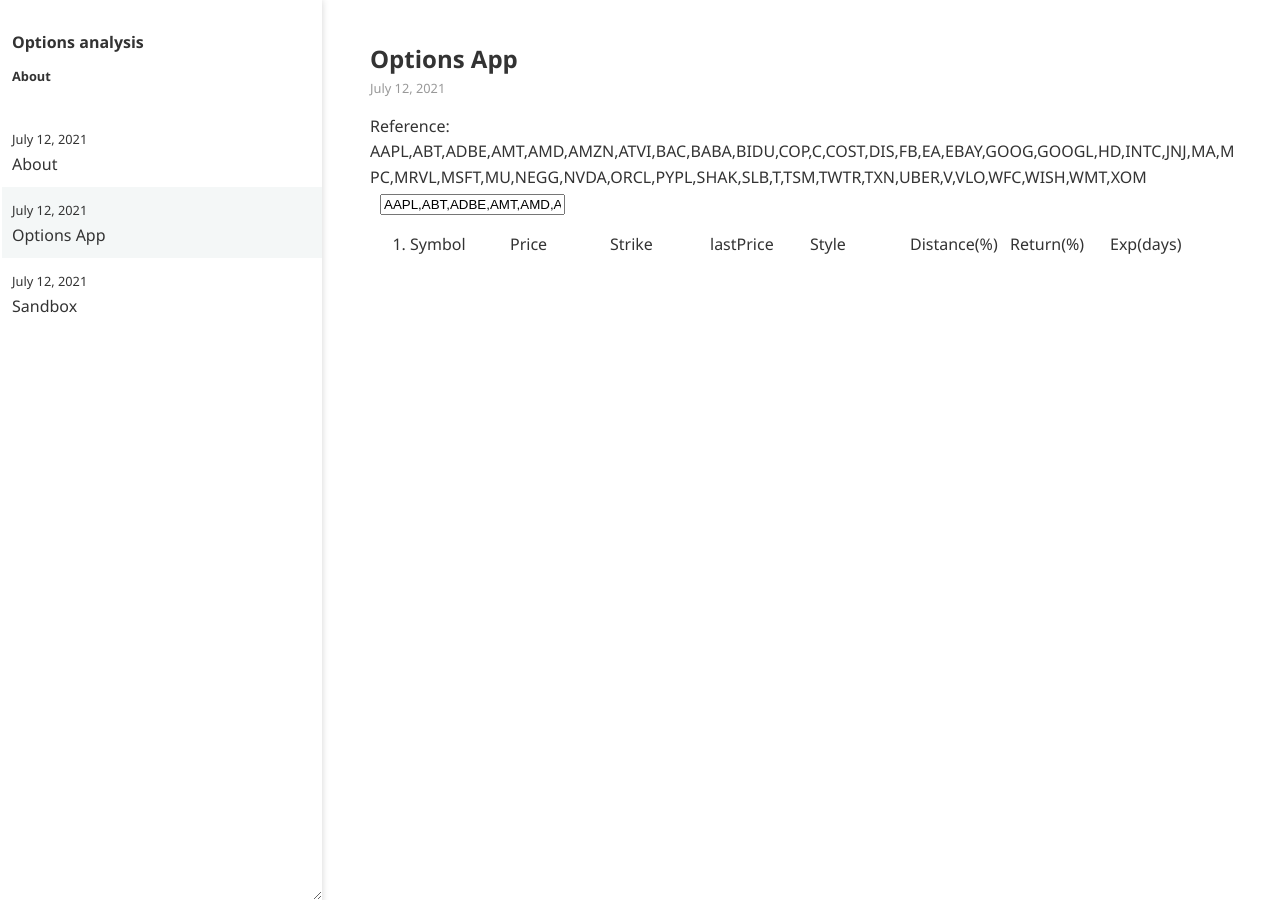
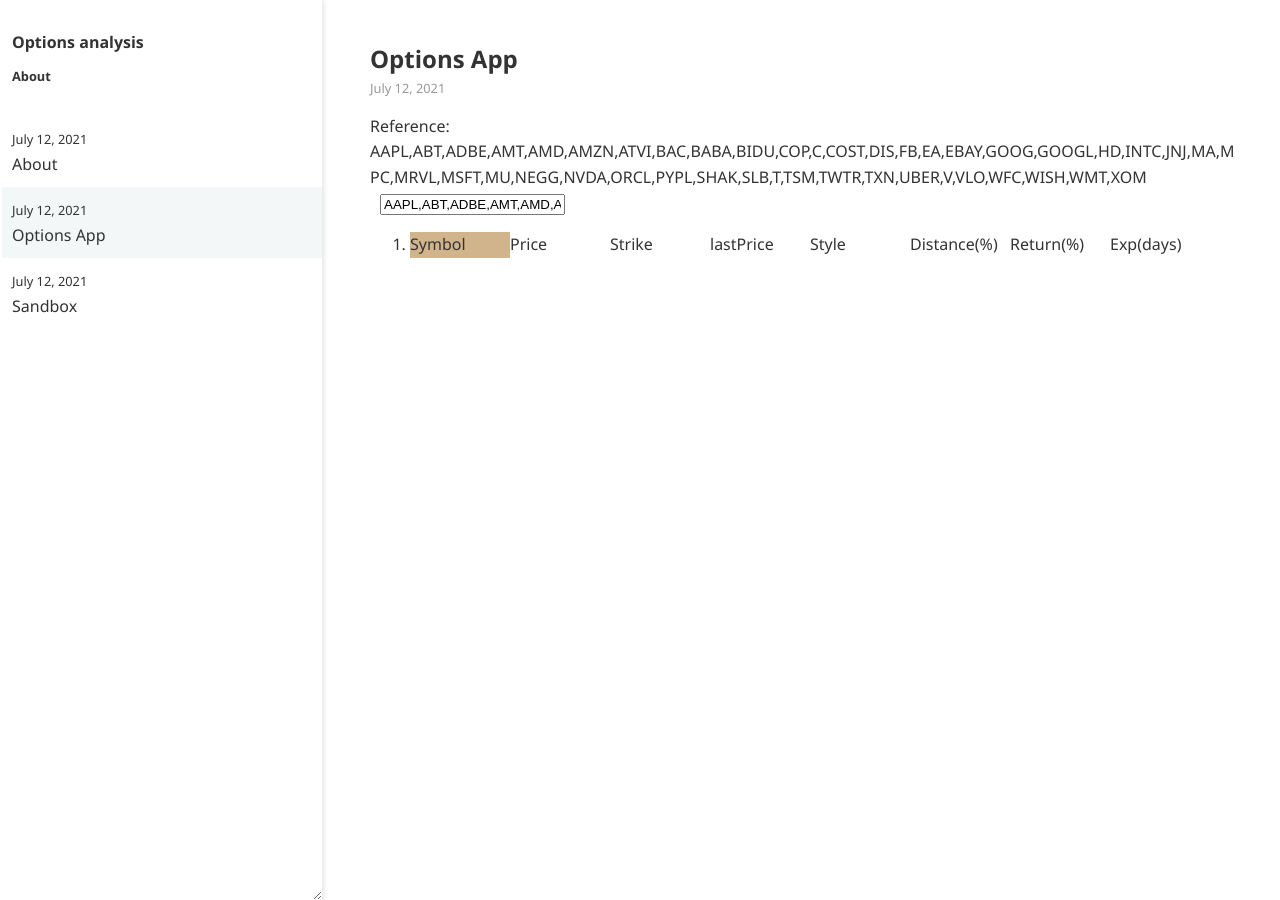
Before and after one commit to Chipingai/Chipingai.github.io, a Jekyll site: the page _posts/2021-07-12-options-app.html, which Jekyll copies as it is, in a window 1280 px wide. Built offline with Jekyll 4.4.1, drawn with Linux system fonts in a browser that asks for light colours.

Commit message:
Update 2021-07-12-options-app.html

```diff
--- a/_posts/2021-07-12-options-app.html
+++ b/_posts/2021-07-12-options-app.html
@@ -12,7 +12,7 @@
 id="tickerInput" type="text" style="margin-left:10px; margin-right:10px" value="AAPL,ABT,ADBE,AMT,AMD,AMZN,ATVI,BAC,BABA,BIDU,COP,C,COST,DIS,FB,EA,EBAY,GOOG,GOOGL,HD,INTC,JNJ,MA,MPC,MRVL,MSFT,MU,NEGG,NVDA,ORCL,PYPL,SHAK,SLB,T,TSM,TWTR,TXN,UBER,V,VLO,WFC,WISH,WMT,XOM"
 autocomplete="off" placeholder="Add stock ticker...">
 
-  <ol id="list"><li><span style="width:100px; display:inline-block;">Symbol</span><span style="width:100px; display:inline-block;">Price</span><span style="width:100px; display:inline-block;">Strike</span><span style="width:100px; display:inline-block;">lastPrice</span><span style="width:100px; display:inline-block;">Style</span><span style="width:100px; display:inline-block;">Distance(%)</span><span style="width:100px; display:inline-block;">Return(%)</span><span style="width:100px; display:inline-block;">Exp(days)</span>
+  <ol style="position:relative; overflow:auto;" id="list"><li><span style="background-color:tan; position:sticky; top:0px; width:100px; display:inline-block;">Symbol</span><span style="width:100px; display:inline-block;">Price</span><span style="width:100px; display:inline-block;">Strike</span><span style="width:100px; display:inline-block;">lastPrice</span><span style="width:100px; display:inline-block;">Style</span><span style="width:100px; display:inline-block;">Distance(%)</span><span style="width:100px; display:inline-block;">Return(%)</span><span style="width:100px; display:inline-block;">Exp(days)</span>
 </li></ol>
 
 </div>
```
